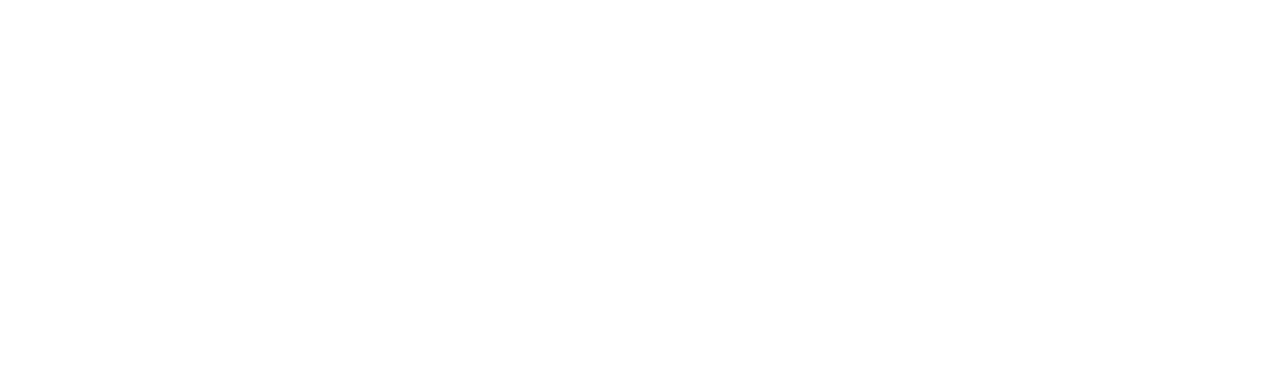
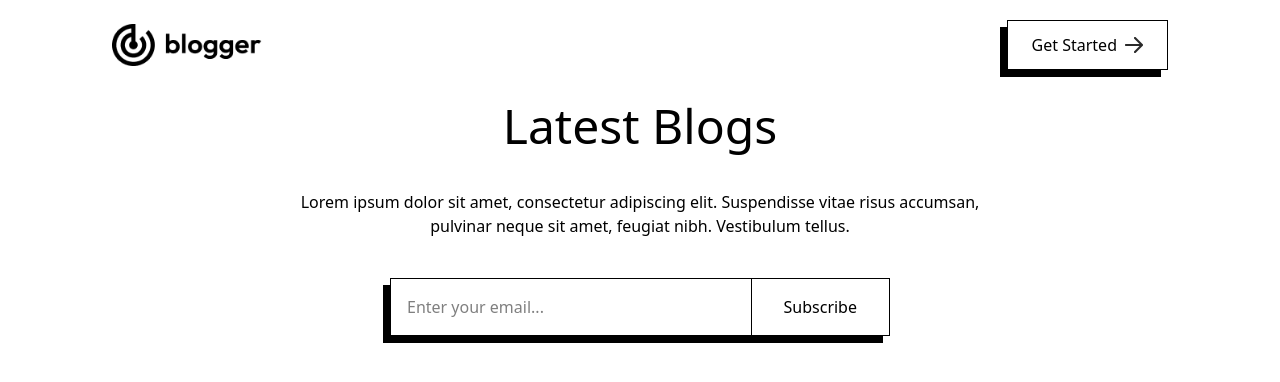
Before and after one commit to SagarKeshvala/blogger, a Next.js app: page / in a window 1280 px wide. Shown: the top 382 px of the page. Built offline with nearby package versions, Linux system fonts and the light colour scheme.

Commit message:
Completed the header component

```diff
--- a/app/page.js
+++ b/app/page.js
@@ -1,3 +1,9 @@
+import Header from "@/components/Header";
+
 export default function Home() {
-	return <></>;
+	return (
+		<>
+			<Header />
+		</>
+	);
 }
--- /dev/null
+++ b/components/Header.jsx
@@ -0,0 +1,47 @@
+import { assets } from "@/assets/assets";
+import Image from "next/image";
+import React from "react";
+
+const Header = () => {
+	return (
+		<div className="py-5 px-5 md:px-12 lg:px-28">
+			<div className="flex justify-between items-center">
+				<Image
+					src={assets.logo}
+					width={180}
+					alt="logo"
+					className="w-[150px] s:w-auto"
+				/>
+				<button className="flex items-center gap-2 font-medium py-1 px-3 sm:py-3 sm:px-6 border border-solid border-black shadow-[-7px_7px_0px_#000000]">
+					Get Started <Image src={assets.arrow} />
+				</button>
+			</div>
+			<div className="text-center my-8">
+				<h1 className="text-3xl sm:text-5xl font-medium">Latest Blogs</h1>
+				<p className="mt-10 max-w-[740px] m-auto text-xs sm:text-base">
+					Lorem ipsum dolor sit amet, consectetur adipiscing elit. Suspendisse
+					vitae risus accumsan, pulvinar neque sit amet, feugiat nibh.
+					Vestibulum tellus.
+				</p>
+				<form
+					action=""
+					className="flex justify-between max-w-[500px] scale-75 sm:scale-100 mx-auto mt-10 border border-black shadow-[-7px_7px_0px_#000]"
+				>
+					<input
+						type="email"
+						placeholder="Enter your email..."
+						className="pl-4 outline-none"
+					/>
+					<button
+						type="submit"
+						className="border-l border-black py-4 px-4 sm:px-8 active:bg-gray-600 active:text-white"
+					>
+						Subscribe
+					</button>
+				</form>
+			</div>
+		</div>
+	);
+};
+
+export default Header;
```
